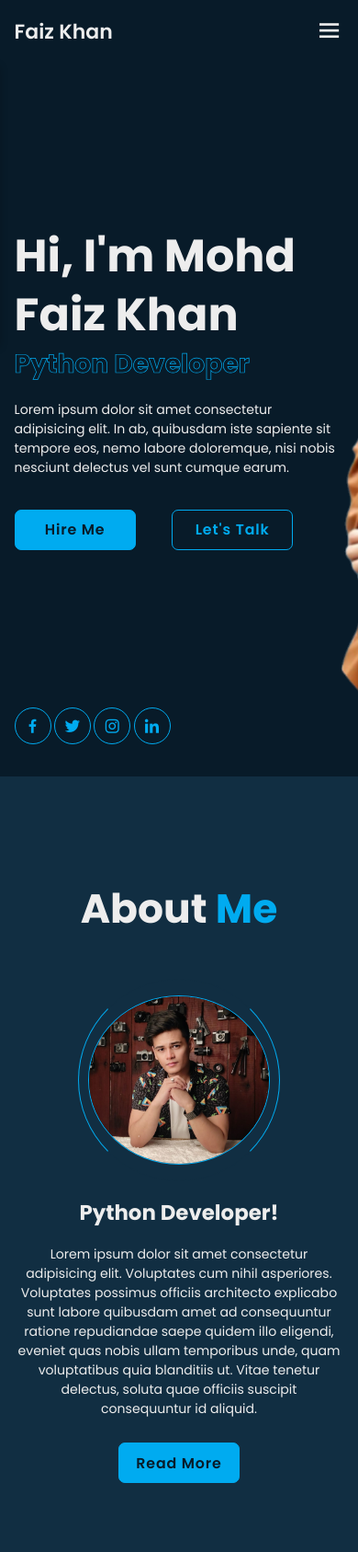
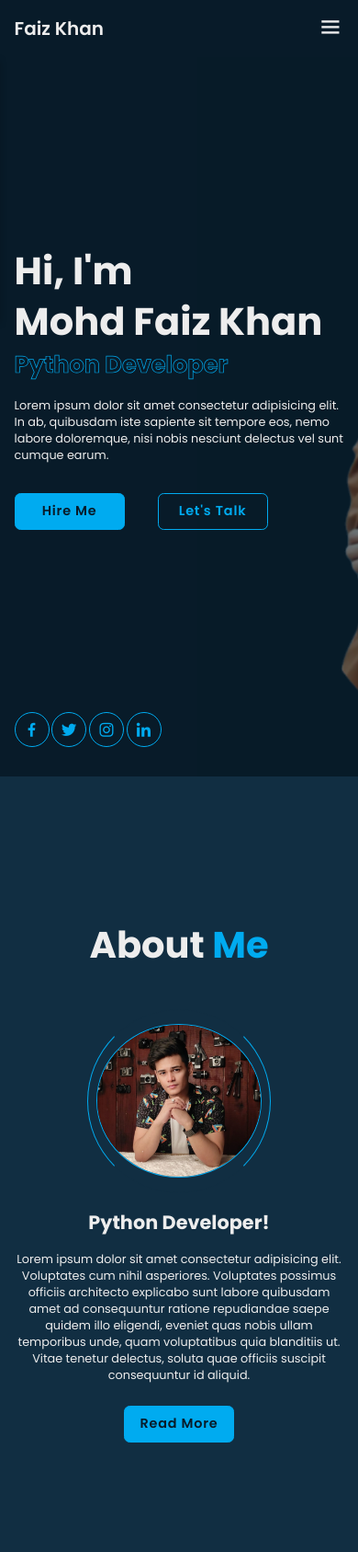
Before and after one commit to faizkhan77/MyPortfolio, a Django app: page / in a window 390 px wide. Shown: the top 1687 px of the page at 92% size. Run offline with Django 4.2, Linux system fonts and the light colour scheme.

Commit message:
Done with Responsiveness, 1:28:31

```diff
--- a/static/css/mystyle.css
+++ b/static/css/mystyle.css
@@ -94,7 +94,7 @@ section {
 
 .home-content {
     max-width: 60rem;
-    /* z-index: 99; */
+    z-index: 99;
 }
 
 .home-content h1 {
@@ -817,9 +817,69 @@ span {
         transition-delay: .25s;
     }
 
-    /* .home-imgHover {
+    .home-imgHover {
         pointer-events: none;
         background: var(--bg-color);
         opacity: .6;
-    } */
+    }
 }
+
+@media (max-width: 520px) {
+    html {
+        font-size: 50%;
+    }
+
+    .home-content h1 {
+        display: flex;
+        flex-direction: column;
+    }
+
+    .home-sci {
+        width: 160px;
+    }
+
+    .home-sci a {
+        width: 38px;
+        height: 38px;
+    }
+}
+
+@media (max-width: 462px) {
+    .home-content h1 {
+        font-size: 5.2rem;
+    }
+
+    .education {
+        padding: 10rem 4% 5rem 5%;
+    }
+
+    .contact form .input-box .input-field {
+        width: 100%;
+    }
+
+    .footer {
+        flex-direction: column-reverse;
+    }
+
+    .footer p {
+        margin-top: 2rem;
+        text-align: center;
+    }
+}
+
+@media (max-width: 371px) {
+    .home {
+        justify-content: center;
+    }
+
+    .home-content {
+        display: flex;
+        align-items: center;
+        flex-direction: column;
+        text-align: center;
+    }
+
+    .home-content h1 {
+        font-size: 5rem;
+    }
+}
```
